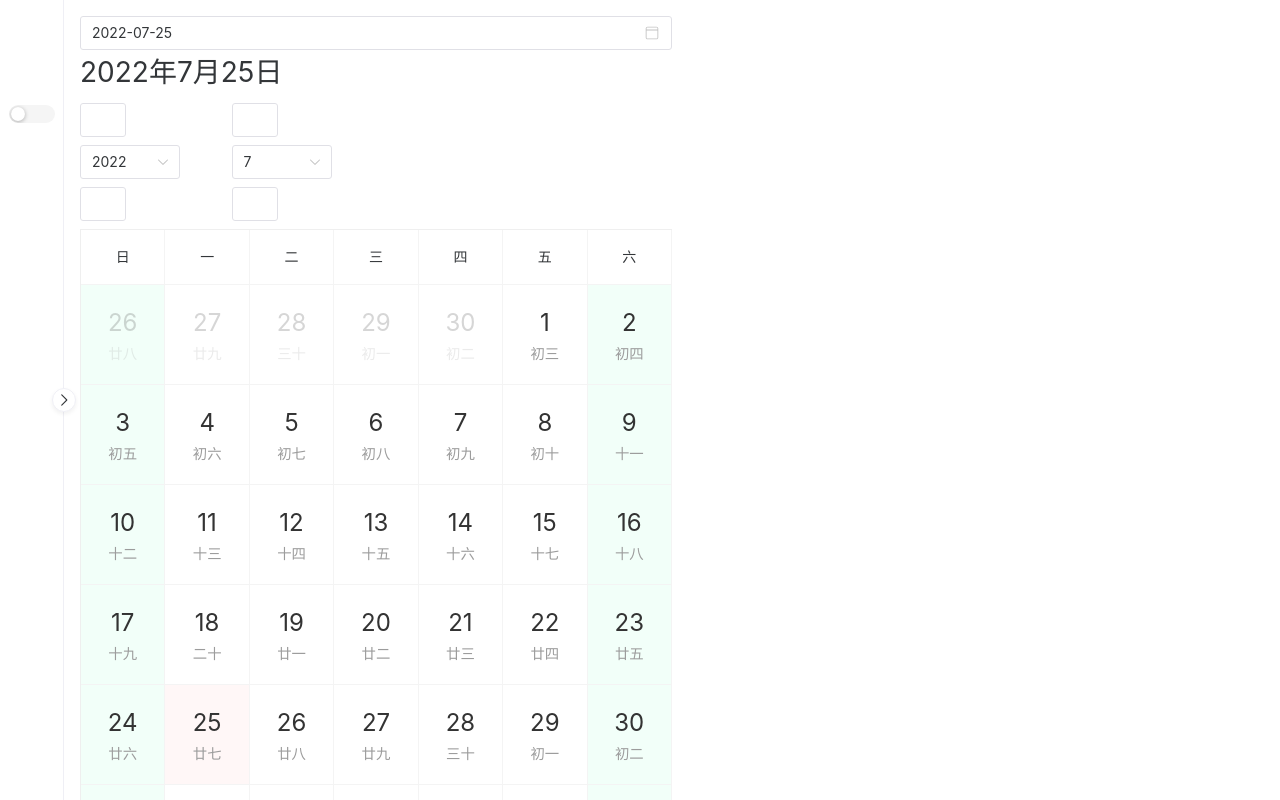
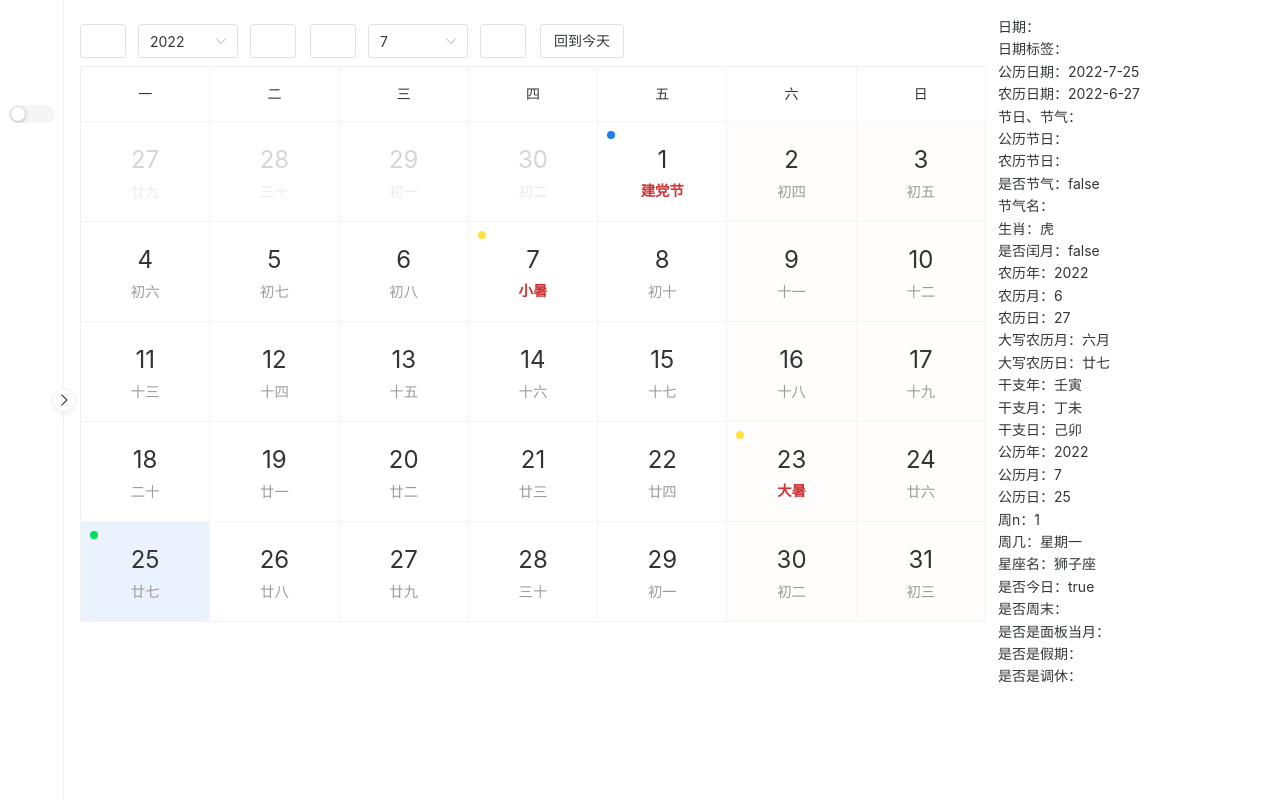
Before and after one commit to cdurhrt/wowtools, a Vue app in the folder vue-app/: page /calendar in a window 1280 px wide. Built offline with nearby package versions, Linux system fonts and the light colour scheme; some icons are missing.

Commit message:
feat: submit

```diff
--- a/vue-app/src/modules/calendar/CalendarView.vue
+++ b/vue-app/src/modules/calendar/CalendarView.vue
@@ -1,29 +1,42 @@
 <script setup lang="ts">
 import { getYear, getMonth, getDate } from "date-fns";
-import { NDatePicker } from "naive-ui";
+import { NDatePicker, NSpace } from "naive-ui";
 import { ref, computed } from "vue";
 import WowCalendar from "./components/WowCalendar.vue";
+import type { CalendarDay } from "./models/calendar-day";
+import DayBoard from "./components/DayBoard.vue";
+import { CalendarUtil } from "@/libs/calendar/calendar";
 
 const timestamp = ref(new Date().getTime());
 const calendarYear = computed(() => getYear(timestamp.value));
 const calendarMonth = computed(() => getMonth(timestamp.value) + 1);
 const calendarDay = computed(() => getDate(timestamp.value));
+
+const dayBoardDay = ref<CalendarDay>(
+  CalendarUtil.solar2lunar(calendarYear, calendarMonth, calendarDay)
+);
+
+function calendarDaySelected(day: CalendarDay) {
+  console.log("day :>> ", day);
+  dayBoardDay.value = day;
+}
 </script>
 
 <template>
-  <div class="calendar-wrapper">
-    <n-date-picker v-model:value="timestamp" type="date" />
+  <n-space class="calendar-wrapper">
+    <!-- <n-date-picker v-model:value="timestamp" type="date" /> -->
+    <div>
       <WowCalendar
         :year="calendarYear"
         :month="calendarMonth"
         :day="calendarDay"
-      sunday-start
+        @on-day-selected="calendarDaySelected"
       ></WowCalendar>
     </div>
+    <div>
+      <DayBoard :data="dayBoardDay"></DayBoard>
+    </div>
+  </n-space>
 </template>
 
-<style scoped>
-.calendar-wrapper {
-  width: 50%;
-}
-</style>
+<style scoped></style>
--- /dev/null
+++ b/vue-app/src/modules/calendar/components/DayBoard.vue
@@ -0,0 +1,15 @@
+<script setup lang="ts">
+import type { CalendarDay } from "../models/calendar-day.js";
+import { CalendarDayDict } from "../models/calendar-day.js";
+
+const props = defineProps<{ data: CalendarDay }>();
+console.log("props :>> ", props);
+</script>
+
+<template>
+  <div v-for="(item, key, index) in CalendarDayDict" :key="index">
+    {{ item }}：{{ data[key] }}
+  </div>
+</template>
+
+<style scoped></style>
--- a/vue-app/src/modules/calendar/components/WowCalendar.vue
+++ b/vue-app/src/modules/calendar/components/WowCalendar.vue
@@ -6,16 +6,16 @@ import {
   format,
   startOfMonth,
   subDays,
-  isToday,
 } from "date-fns";
 import { computed, reactive, watchEffect, ref } from "vue";
 import { CalendarUtil } from "@/libs/calendar/calendar.js";
-import { NButton, NSpace, NSelect, NGrid, NGridItem } from "naive-ui";
-import { range } from "lodash";
+import { NButton, NSpace, NSelect, NGrid, NGridItem, NPopover } from "naive-ui";
+import { compact, range } from "lodash";
 import InlineBox from "@/components/global/InlineBox.vue";
 import { ChevronBackSharp, ChevronForwardSharp } from "@vicons/ionicons5";
-
-// console.log("CalendarUtil :>> ", CalendarUtil);
+import type { CalendarDay } from "../models/calendar-day.js";
+import { circleSigns } from "../models/circle-signs";
+import { isHoliday, isHolidayFix } from "../models/holiday.js";
 
 const props = defineProps<{
   year?: number;
@@ -23,6 +23,8 @@ const props = defineProps<{
   day?: number;
   sundayStart?: boolean;
 }>();
+
+const emit = defineEmits(["onDaySelected"]);
 
 const todayDate = new Date();
 const todayYear = todayDate.getFullYear();
@@ -38,6 +40,7 @@ const paramsDate = computed(
   () => new Date(paramsYear.value, paramsMonth.value - 1, paramsDay.value)
 );
 const sundayStartOffset = computed(() => (isSundayStart.value ? 0 : 1));
+
 const weekNames = computed(() => {
   const list = ["一", "二", "三", "四", "五", "六"];
   list[isSundayStart.value ? "unshift" : "push"]("日");
@@ -57,14 +60,18 @@ const selectYear = ref(paramsYear.value);
 const selectMonth = ref(paramsMonth.value);
 const selectDay = ref(paramsDay.value);
 
+const onSelectYear = ref(paramsYear.value);
+const onSelectMonth = ref(paramsMonth.value);
+const onSelectDay = ref(paramsDay.value);
+
 const selectDate = computed(
   () => new Date(selectYear.value, selectMonth.value - 1, selectDay.value)
 );
 console.log("selectDate :>> ", selectDate.value);
 
-const dateDetailsList = reactive<Array<{ [key: string]: unknown }>>([]);
+const dateDetailsList = reactive<Array<CalendarDay>>([]);
 
-const watcher = watchEffect(() => {
+watchEffect(() => {
   const monthStartDate = startOfMonth(selectDate.value);
   const monthEndDate = endOfMonth(selectDate.value);
 
@@ -101,34 +108,53 @@ const watcher = watchEffect(() => {
 
   dateDetailsList.splice(0, dateDetailsList.length);
   dateDetailsList.push(
-    ...[...prefixDatesList, ...monthDatesList, ...suffixDatesList]
-      .map((m) => {
-        return {
-          oDate: m,
-          oDateLabel: format(m, "yyyy-MM-dd"),
-          ...CalendarUtil.solar2lunar(
-            m.getFullYear(),
-            m.getMonth() + 1,
-            m.getDate()
-          ),
-        };
-      })
-      .map((m) => ({
-        ...m,
-        isWeekend: m.nWeek < 1 || m.nWeek > 5,
-        isCurrentMonth: m.cMonth === paramsMonth.value,
-      }))
+    ...[...prefixDatesList, ...monthDatesList, ...suffixDatesList].map((m) => {
+      const calcDay = CalendarUtil.solar2lunar(
+        m.getFullYear(),
+        m.getMonth() + 1,
+        m.getDate()
+      );
+      return {
+        oDate: m,
+        oDateLabel: format(m, "yyyy-MM-dd"),
+        ...calcDay,
+        isWeekend: calcDay.nWeek < 1 || calcDay.nWeek > 5,
+        isCurrentMonth: calcDay.cMonth === selectMonth.value,
+        fests: compact([calcDay.Term, calcDay.lunarFestival, calcDay.festival]),
+        isHoliday: isHoliday(calcDay.cYear, calcDay.cMonth, calcDay.cDay),
+        isHolidayFix: isHolidayFix(calcDay.cYear, calcDay.cMonth, calcDay.cDay),
+      };
+    })
   );
 });
 console.log("dateDetailsList :>> ", dateDetailsList);
+
+// 选中日历
+function calendarOnDaySelected(calendarDay: CalendarDay) {
+  emit("onDaySelected", calendarDay);
+  onSelectYear.value = calendarDay.cYear;
+  onSelectMonth.value = calendarDay.cMonth;
+  onSelectDay.value = calendarDay.cDay;
+}
+
+// 回到今天
+function backToday() {
+  selectYear.value = todayYear;
+  selectMonth.value = todayMonth;
+  selectDay.value = todayDay;
+
+  calendarOnDaySelected(
+    CalendarUtil.solar2lunar(todayYear, todayMonth, todayDay)
+  );
+}
 </script>
 
 <template>
-  <h1>{{ year }}年{{ month }}月{{ day }}日</h1>
+  <!-- <h1>{{ year }}年{{ month }}月{{ day }}日</h1> -->
   <n-grid :x-gap="14" :cols="4" class="calendar-selector">
     <n-grid-item>
-      <n-space>
-        <n-button>
+      <n-space :wrap="false">
+        <n-button :disabled="selectYear < 1902" @click="selectYear--">
           <template #icon>
             <ChevronBackSharp />
           </template>
@@ -136,7 +162,7 @@ console.log("dateDetailsList :>> ", dateDetailsList);
         <InlineBox :width="100">
           <n-select v-model:value="selectYear" :options="yearOpts" />
         </InlineBox>
-        <n-button>
+        <n-button :disabled="selectYear > 2099" @click="selectYear++">
           <template #icon>
             <ChevronForwardSharp />
           </template>
@@ -144,8 +170,8 @@ console.log("dateDetailsList :>> ", dateDetailsList);
       </n-space>
     </n-grid-item>
     <n-grid-item>
-      <n-space>
-        <n-button>
+      <n-space :wrap="false">
+        <n-button :disabled="selectMonth < 2" @click="selectMonth--">
           <template #icon>
             <ChevronBackSharp />
           </template>
@@ -153,14 +179,16 @@ console.log("dateDetailsList :>> ", dateDetailsList);
         <InlineBox :width="100">
           <n-select v-model:value="selectMonth" :options="monthOpts" />
         </InlineBox>
-        <n-button>
+        <n-button :disabled="selectMonth > 11" @click="selectMonth++">
           <template #icon>
             <ChevronForwardSharp />
           </template>
         </n-button>
       </n-space>
     </n-grid-item>
-    <n-grid-item></n-grid-item>
+    <n-grid-item>
+      <n-button @click="backToday"> 回到今天 </n-button>
+    </n-grid-item>
   </n-grid>
   <div class="wow-calendar">
     <div class="wow-calendar-week">
@@ -177,23 +205,40 @@ console.log("dateDetailsList :>> ", dateDetailsList);
         v-for="(item, index) in dateDetailsList"
         :key="index"
         class="wow-calendar-day--item"
+        @click="calendarOnDaySelected(item)"
       >
         <div
           :class="{
             'wow-calendar-day--itembody': true,
-            'today-style': isToday(item.oDate as Date),
-            'weekend-day': item.isWeekend,
-            'not-this-month-day': !item.isCurrentMonth,
+            'is-weekend-day': item.isWeekend,
+            'not-cur-month-day': !item.isCurrentMonth,
+            'is-on-selected':
+              item.cYear === onSelectYear &&
+              item.cMonth === onSelectMonth &&
+              item.cDay === onSelectDay,
           }"
         >
-          <div class="solar-day-text">
-            {{ item.cDay }}
-          </div>
-          <div v-if="!item.lunarFestival" class="lunar-day-text">
+          <n-space class="circle-signs" :wrap="false">
+            <template v-for="(value, key) in circleSigns" :key="key">
+              <n-popover v-if="value.if(item)" trigger="hover">
+                <template #trigger>
+                  <div
+                    :class="['circle-signs-item', key]"
+                    :style="{ backgroundColor: value.color }"
+                  ></div>
+                </template>
+                <span>{{ value.title }}</span>
+              </n-popover>
+            </template>
+          </n-space>
+          <div class="solar-day-text">{{ item.cDay }}</div>
+          <n-space v-if="item.fests.length">
+            <span class="festival-text">
+              {{ item.fests[0] }}
+            </span>
+          </n-space>
+          <div v-else class="lunar-day-text">
             {{ item.IDayCn }}
-          </div>
-          <div v-else class="lunar-festival-text">
-            {{ item.lunarFestival }}
           </div>
         </div>
       </div>
@@ -240,34 +285,61 @@ console.log("dateDetailsList :>> ", dateDetailsList);
   border-width: 0 1px 1px 0;
 }
 
+.wow-calendar-day--item {
+  cursor: pointer;
+}
+
 .wow-calendar-day--itembody {
   height: 100%;
+  border-style: solid;
+  border-width: 1px;
+  border-color: transparent;
+  transition: all 0.2s ease;
 }
 
-.weekend-day {
-  background-color: #f2fff9;
-  /* background-color: rgb(240, 240, 240); */
+.is-weekend-day {
+  background-color: #fffcfc;
 }
-.today-style {
-  background-color: #fff7f7;
+.circle-signs {
+  position: absolute;
+  top: 0;
+  width: 100%;
+  padding: 0 8px;
 }
+
+.circle-signs-item {
+  display: inline-flex;
+  width: 8px;
+  height: 8px;
+  border-radius: 50%;
+  /* color: #00e152; */
+}
+
 .solar-day-text {
   font-size: 1.5rem;
   color: #333;
 }
+
 .lunar-day-text {
   font-size: 0.9rem;
   color: rgb(156, 156, 156);
 }
-.lunar-festival-text {
+
+.festival-text {
   font-size: 0.9rem;
   font-weight: 600;
   color: rgb(204, 53, 53);
 }
-.not-this-month-day div {
+
+.not-cur-month-day div {
   opacity: 0.2;
 }
 .calendar-selector {
   margin: 8px auto;
 }
+
+.is-on-selected {
+  background-color: #eaf2fd;
+  /* border-color: #96e1ff; */
+}
 </style>
--- /dev/null
+++ b/vue-app/src/modules/calendar/models/calendar-day.ts
@@ -0,0 +1,65 @@
+export interface CalendarDay {
+  oDate: Date; // 日期
+  oDateLabel: string; // 日期标签
+  date: string; // 公历日期
+  lunarDate: string; // 农历日期
+  fests: string[]; // 节日、节气
+  festival: string; // 公历节日
+  lunarFestival: string; // 农历节日
+  isTerm: boolean; // 是否节气
+  Term: string; // 节气名
+  Animal: string; // 生肖
+  isLeap: boolean; // 是否闰月
+  lYear: number; // 农历年
+  lMonth: number; // 农历月
+  lDay: number; // 农历日
+  IMonthCn: string; // 大写农历月
+  IDayCn: string; // 大写农历日
+  gzYear: string; // 干支年
+  gzMonth: string; // 干支月
+  gzDay: string; // 干支日
+  cYear: number; // 公历年
+  cMonth: number; // 公历月
+  cDay: number; // 公历日
+  nWeek: number; // 周n
+  ncWeek: string; // 周几
+  astro: string; // 星座名
+  isToday: boolean; // 是否今日
+  isWeekend: boolean; // 是否周末
+  isCurrentMonth: boolean; // 是否是面板当月
+  isHoliday: boolean; // 是否是假期
+  isHolidayFix: boolean; // 是否是调休
+}
+
+export const CalendarDayDict = {
+  oDate: "日期",
+  oDateLabel: "日期标签",
+  date: "公历日期",
+  lunarDate: "农历日期",
+  fests: "节日、节气",
+  festival: "公历节日",
+  lunarFestival: "农历节日",
+  isTerm: "是否节气",
+  Term: "节气名",
+  Animal: "生肖",
+  isLeap: "是否闰月",
+  lYear: "农历年",
+  lMonth: "农历月",
+  lDay: "农历日",
+  IMonthCn: "大写农历月",
+  IDayCn: "大写农历日",
+  gzYear: "干支年",
+  gzMonth: "干支月",
+  gzDay: "干支日",
+  cYear: "公历年",
+  cMonth: "公历月",
+  cDay: "公历日",
+  nWeek: "周n",
+  ncWeek: "周几",
+  astro: "星座名",
+  isToday: "是否今日",
+  isWeekend: "是否周末",
+  isCurrentMonth: "是否是面板当月",
+  isHoliday: "是否是假期",
+  isHolidayFix: "是否是调休",
+};
--- /dev/null
+++ b/vue-app/src/modules/calendar/models/circle-signs.ts
@@ -0,0 +1,35 @@
+import { reactive } from "vue";
+import type { CalendarDay } from "./calendar-day";
+
+export const circleSigns = reactive({
+  "is-today": {
+    if: (item: CalendarDay) => item.isToday,
+    title: "今日",
+    color: "#00e152",
+  },
+  "is-s-fest": {
+    if: (item: CalendarDay) => item.festival,
+    title: "公历节日",
+    color: "#1d7fef",
+  },
+  "is-l-fest": {
+    if: (item: CalendarDay) => item.lunarFestival,
+    title: "农历节日",
+    color: "#f98737",
+  },
+  "is-term": {
+    if: (item: CalendarDay) => item.isTerm,
+    title: "节气",
+    color: "#ffe23e",
+  },
+  "is-xiu": {
+    if: (item: CalendarDay) => item.isHoliday,
+    title: "休假",
+    color: "#e33636",
+  },
+  "is-tiaoxiu": {
+    if: (item: CalendarDay) => item.isHolidayFix,
+    title: "上班",
+    color: "#000862",
+  },
+});
--- /dev/null
+++ b/vue-app/src/modules/calendar/models/holiday.ts
@@ -0,0 +1,34 @@
+import holidaysJson from "./holidays.json";
+export interface HolidaysJson {
+  [prop: string]: {
+    name: string;
+    holiday: string[];
+    holidayFix: string[];
+  }[];
+}
+
+function isHolidayOrFix(type: "holiday" | "holidayFix") {
+  return (year: number, month: number, day: number): boolean => {
+    const datas: HolidaysJson = holidaysJson;
+    let result = false;
+    for (const item of datas[`${year}`] || []) {
+      if ((item[type] as string[]).includes(`${month}-${day}`)) {
+        result = true;
+        break;
+      }
+    }
+    return result;
+  };
+}
+
+export function isHoliday(year: number, month: number, day: number): boolean {
+  return isHolidayOrFix("holiday")(year, month, day);
+}
+
+export function isHolidayFix(
+  year: number,
+  month: number,
+  day: number
+): boolean {
+  return isHolidayOrFix("holidayFix")(year, month, day);
+}
--- /dev/null
+++ b/vue-app/src/modules/calendar/models/holidays.json
@@ -0,0 +1,88 @@
+{
+  "2022": [
+    {
+      "name": "元旦",
+      "holiday": [
+        "1-1",
+        "1-2",
+        "1-3"
+      ],
+      "holidayFix": []
+    },
+    {
+      "name": "春节",
+      "holiday": [
+        "1-31",
+        "2-1",
+        "2-2",
+        "2-3",
+        "2-4",
+        "2-5",
+        "2-6"
+      ],
+      "holidayFix": [
+        "1-29",
+        "1-30"
+      ]
+    },
+    {
+      "name": "清明节",
+      "holiday": [
+        "4-3",
+        "4-4",
+        "4-5"
+      ],
+      "holidayFix": [
+        "4-2"
+      ]
+    },
+    {
+      "name": "劳动节",
+      "holiday": [
+        "4-30",
+        "5-1",
+        "5-2",
+        "5-3",
+        "5-4"
+      ],
+      "holidayFix": [
+        "4-24",
+        "5-7"
+      ]
+    },
+    {
+      "name": "端午节",
+      "holiday": [
+        "6-3",
+        "6-4",
+        "6-5"
+      ],
+      "holidayFix": []
+    },
+    {
+      "name": "中秋节",
+      "holiday": [
+        "9-10",
+        "9-11",
+        "9-12"
+      ],
+      "holidayFix": []
+    },
+    {
+      "name": "国庆节",
+      "holiday": [
+        "10-1",
+        "10-2",
+        "10-3",
+        "10-4",
+        "10-5",
+        "10-6",
+        "10-7"
+      ],
+      "holidayFix": [
+        "10-8",
+        "10-9"
+      ]
+    }
+  ]
+}
```
Lines whose indentation alone changed are shown as unchanged.
